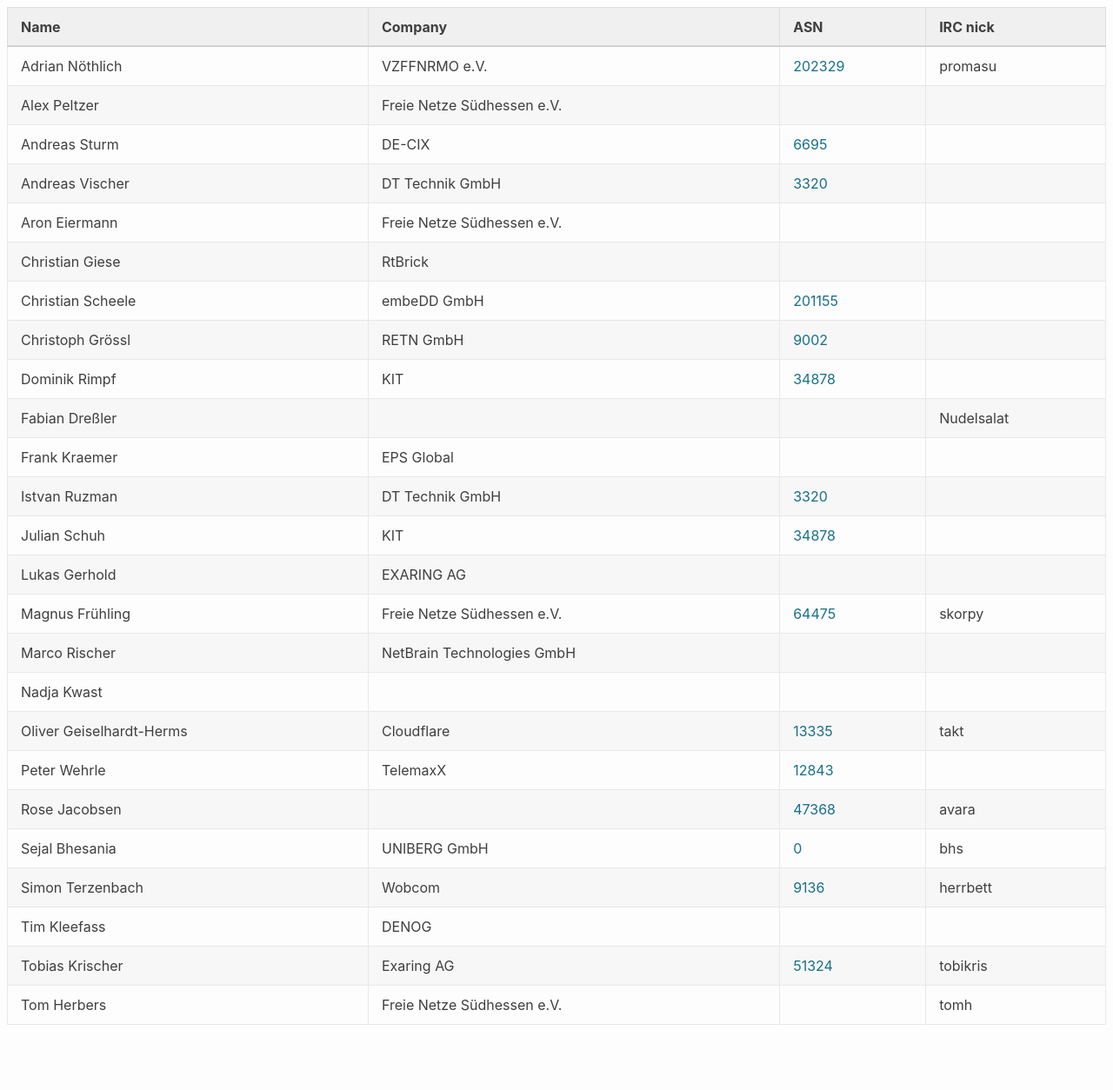
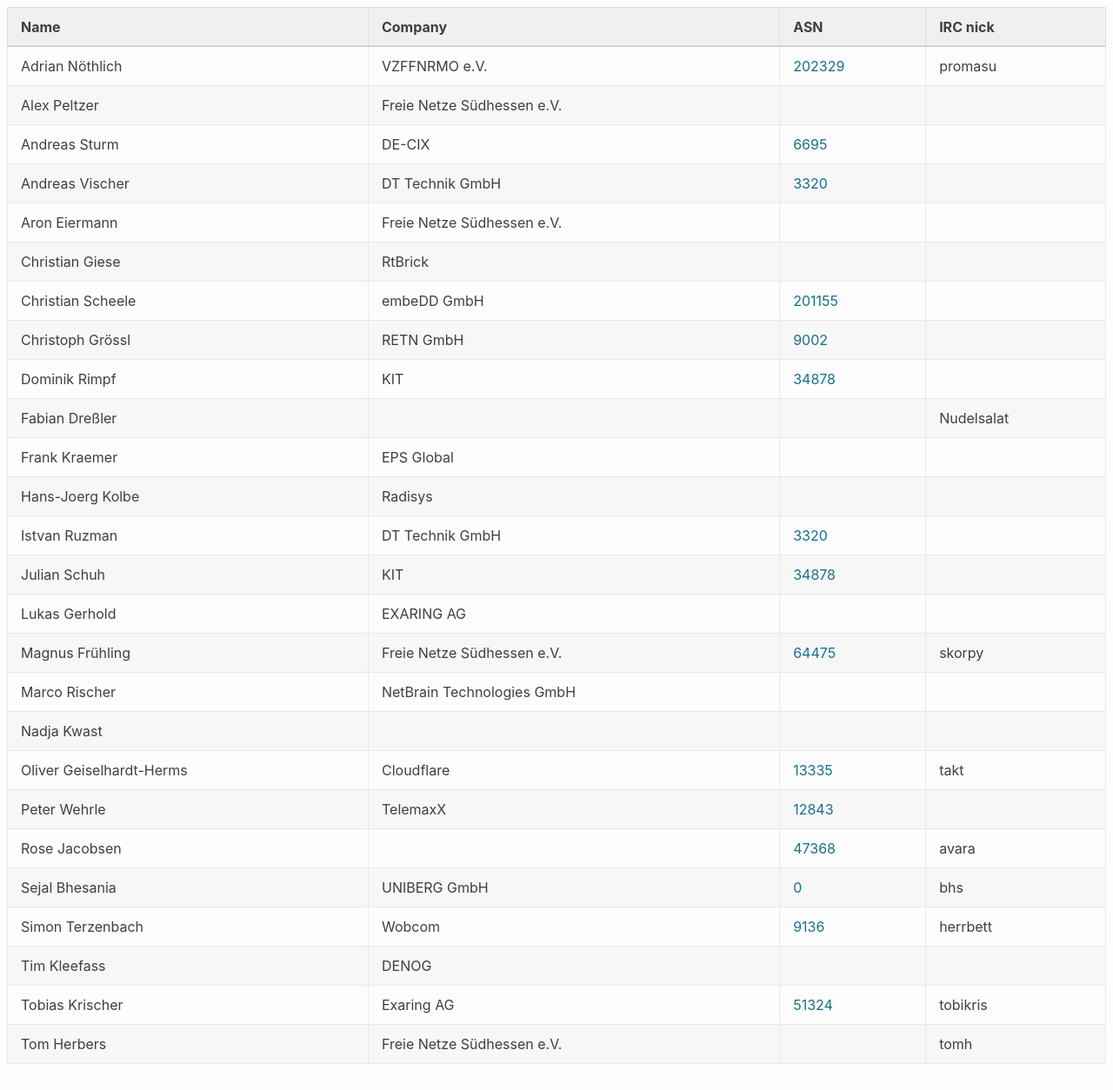
Before and after one commit to denog/pretix-attendeelist, a Jekyll site: the page built from meetup2023_04/index.markdown, in a window 1280 px wide and 1254 px high. Shown: the whole window at 87% size. Built offline with Jekyll 4.4.1, drawn with Linux system fonts in a browser that asks for light colours.

Commit message:
Latest data: Fri Jun  2 13:12:13 UTC 2023

```diff
--- a/_data/attendees_denog_meetup_2023_04.json
+++ b/_data/attendees_denog_meetup_2023_04.json
@@ -62,6 +62,12 @@
   {
     "name": "Frank Kraemer",
     "company": "EPS Global",
+    "irc": null,
+    "asn": null
+  },
+  {
+    "name": "Hans-Joerg Kolbe",
+    "company": "Radisys",
     "irc": null,
     "asn": null
   },
```
